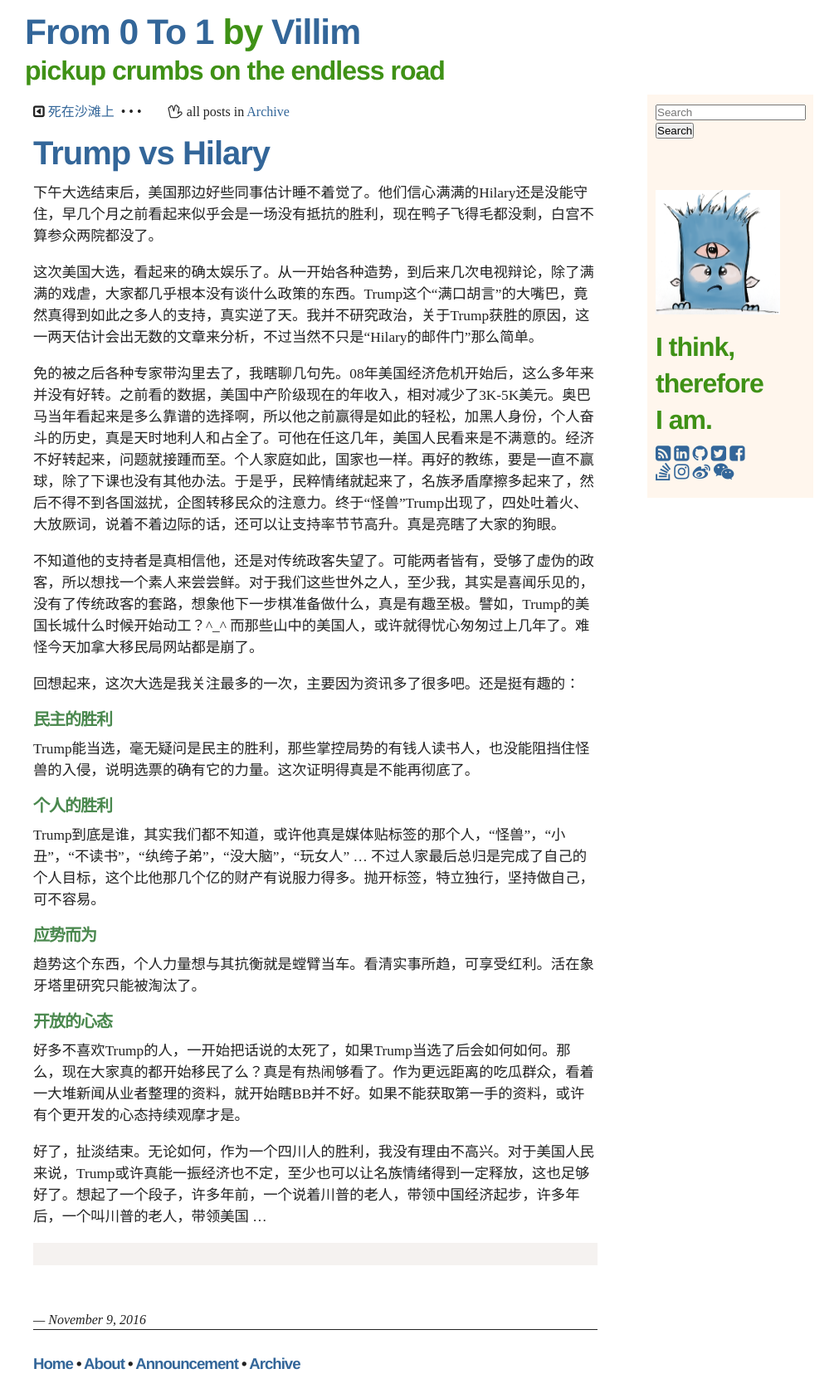
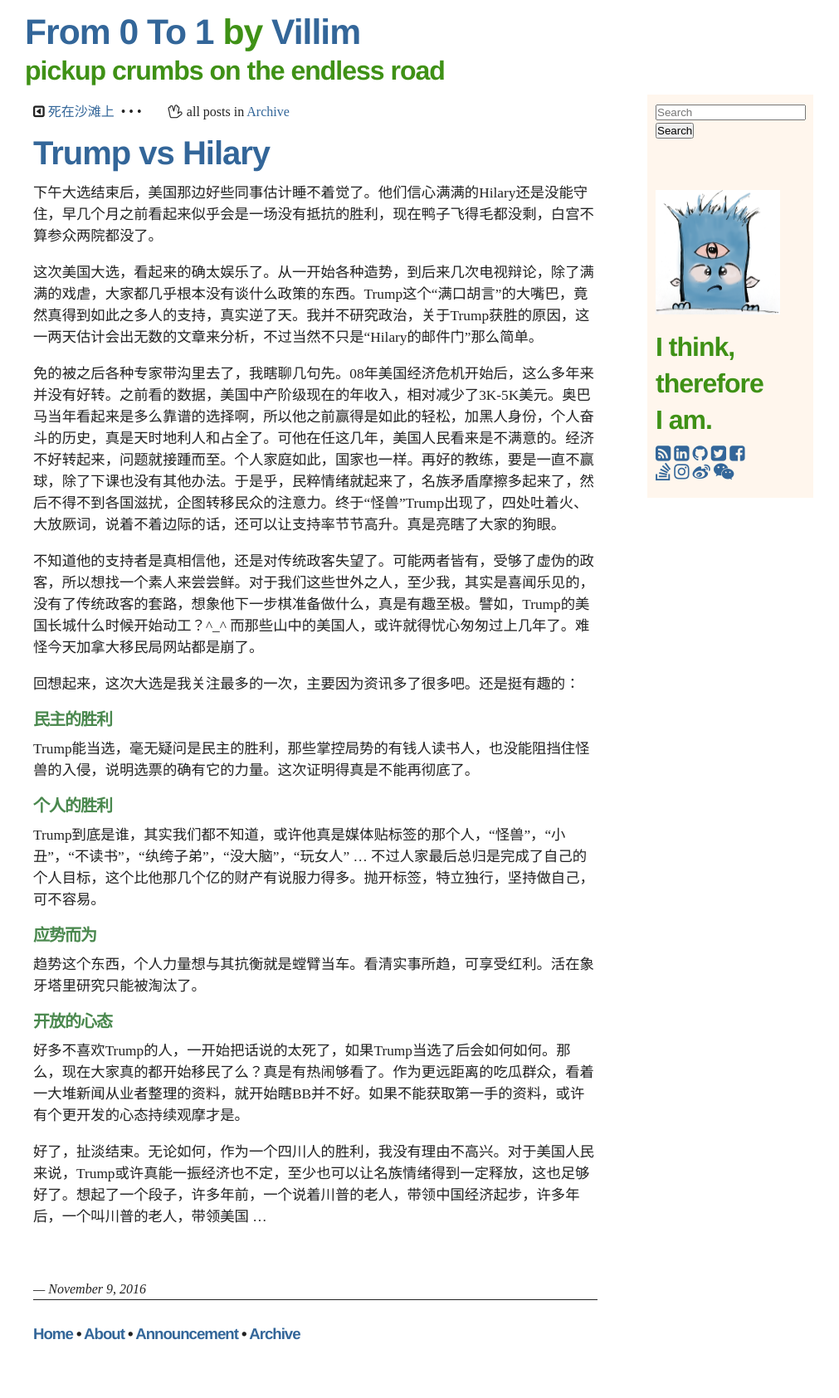
Before and after one commit to villim/villim.github.io, a Jekyll site: the page built from _posts/2016-11-09-trump-vs-hilary.md, in a window 1280 px wide. Shown: the whole page at 83% size, without its empty margins (135-1146 px from the left). Built offline with Jekyll 4.4.1, drawn with Linux system fonts in a browser that asks for light colours; nearby versions of some CDN libraries; after the commit the page ends 1649 px from its top, so only the background shows below that.

Commit message:
update format

```diff
--- a/_posts/2016-11-09-trump-vs-hilary.md
+++ b/_posts/2016-11-09-trump-vs-hilary.md
@@ -26,7 +26,3 @@
 好多不喜欢Trump的人，一开始把话说的太死了，如果Trump当选了后会如何如何。那么，现在大家真的都开始移民了么？真是有热闹够看了。作为更远距离的吃瓜群众，看着一大堆新闻从业者整理的资料，就开始瞎BB并不好。如果不能获取第一手的资料，或许有个更开发的心态持续观摩才是。
 
 好了，扯淡结束。无论如何，作为一个四川人的胜利，我没有理由不高兴。对于美国人民来说，Trump或许真能一振经济也不定，至少也可以让名族情绪得到一定释放，这也足够好了。想起了一个段子，许多年前，一个说着川普的老人，带领中国经济起步，许多年后，一个叫川普的老人，带领美国 ...
-
-
-
-																			 (吃瓜群众)
```
